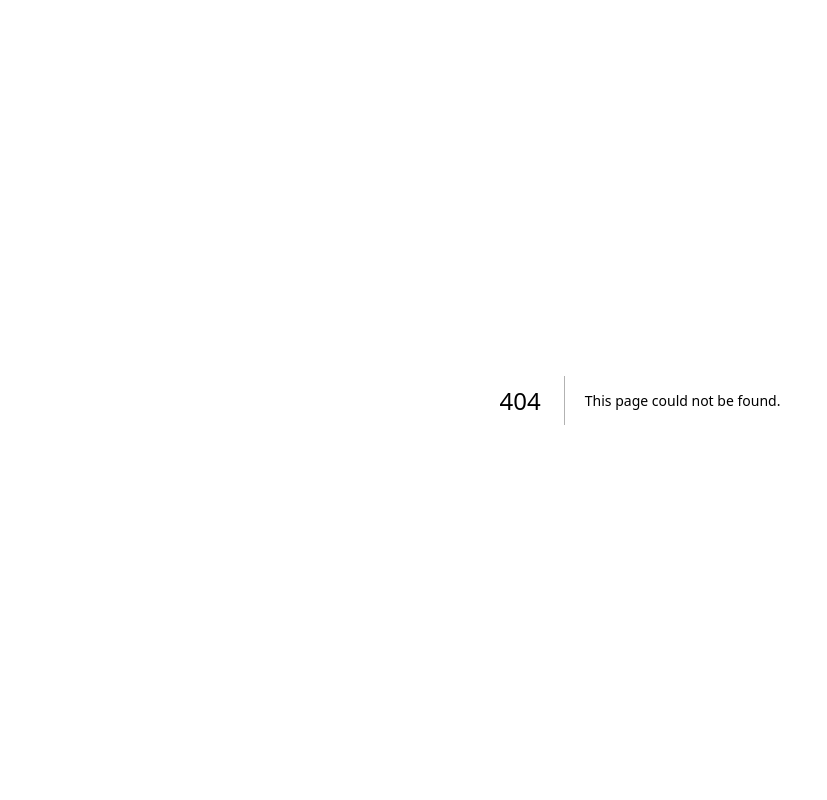
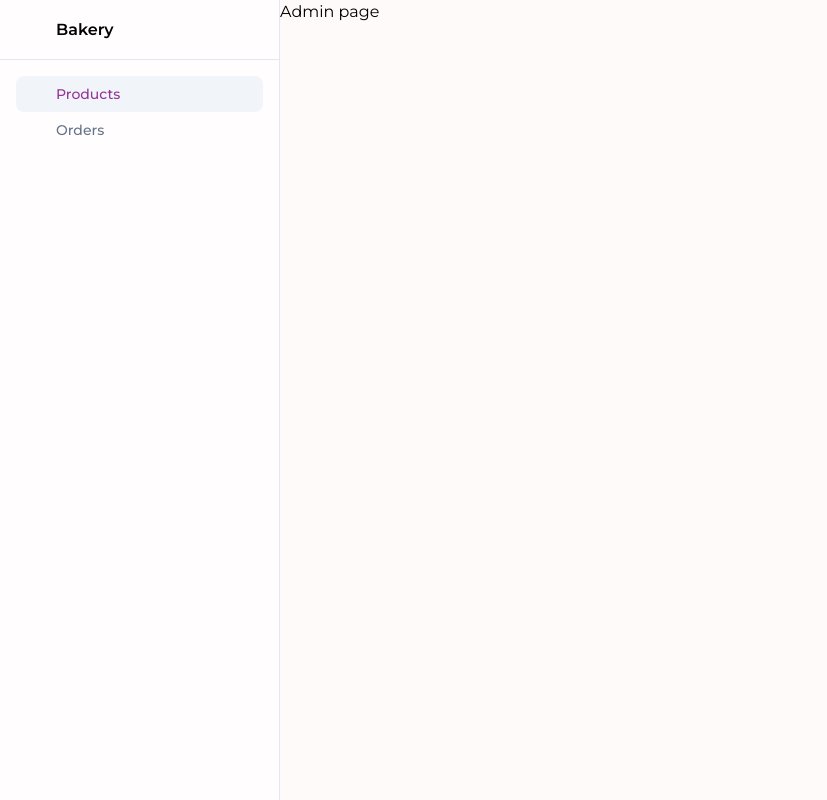
Before and after one commit to xSenny/bakery, a Next.js app: page /admin in a window 1280 px wide. Before the commit this address had no page. Shown: the whole page, without its empty margins (0-827 px from the left). Built offline with nearby package versions, Linux system fonts and the light colour scheme.

Commit message:
Added the admin sidebar

```diff
--- /dev/null
+++ b/app/(admin)/admin/layout.tsx
@@ -0,0 +1,20 @@
+import { Metadata } from "next";
+import AdminNavbar from '@/components/admin/navbar'
+
+export const metadata: Metadata = {
+  title: "Bakery | Admin",
+  description: "Check and shop our products!",
+};
+
+export default function RootLayout({
+  children,
+}: Readonly<{
+  children: React.ReactNode;
+}>) {
+  return (
+    <main className="grid min-h-screen w-full grid-cols-[280px_1fr]">
+      <AdminNavbar />
+      {children}
+    </main >
+  );
+}
--- /dev/null
+++ b/app/(admin)/admin/orders/page.tsx
@@ -0,0 +1,7 @@
+const OrdersPage = () => {
+  return (
+    <div></div>
+  )
+}
+
+export default OrdersPage;
--- /dev/null
+++ b/app/(admin)/admin/page.tsx
@@ -0,0 +1,11 @@
+import React from 'react'
+
+const AdminPage = () => {
+  return (
+    <div className='bg-foreground'>
+      Admin page
+    </div>
+  )
+}
+
+export default AdminPage
--- /dev/null
+++ b/app/(root)/layout.tsx
@@ -0,0 +1,18 @@
+import { Metadata } from "next";
+
+export const metadata: Metadata = {
+  title: "Bakery | Admin",
+  description: "Check and shop our products!",
+};
+
+export default function RootLayout({
+  children,
+}: Readonly<{
+  children: React.ReactNode;
+}>) {
+  return (
+    <>
+      {children}
+    </>
+  );
+}
--- a/app/(root)/shop/page.tsx
+++ b/app/(root)/shop/page.tsx
@@ -1,7 +1,11 @@
 import Header from '@/components/header'
 import ProductCard from '@/components/product-card'
 import React from 'react'
+import AdminModal from '@/components/admin-modal'
 
+type SearchParamProps = {
+  searchParams: { [key: string]: string | string[] | undefined };
+};
 
 const getMockupProducts = () => {
   return [
@@ -92,12 +96,14 @@ const getMockupProducts = () => {
   ]
 }
 
-const ShopPage = () => {
+const ShopPage = ({searchParams}: SearchParamProps) => {
 
   const data = getMockupProducts()
+  const isAdmin = searchParams?.admin === 'true'
 
   return (
     <main className='min-h-screen bg-background flex gap-4 flex-col pb-10'>
+      {isAdmin && <AdminModal />}
       <div className='justify-center flex'>
         <Header />
       </div>
--- a/app/globals.css
+++ b/app/globals.css
@@ -63,9 +63,7 @@
     * {
       @apply border-border;
     }
-    body {
-      @apply bg-background text-foreground;
-    }
+
   }
 
 @responsive {
--- /dev/null
+++ b/components/admin/navbar.tsx
@@ -0,0 +1,46 @@
+'use client'
+import Link from 'next/link'
+import React from 'react'
+import { Card, CardHeader, CardTitle, CardDescription, CardContent } from '../ui/card'
+import {Button} from '@/components/ui/button'
+import { usePathname } from 'next/navigation'
+
+const AdminNavbar = () => {
+
+  const path = usePathname()
+
+  return (
+    <div className="hidden border-r bg-foreground/40 lg:block">
+      <div className="flex h-full max-h-screen flex-col gap-2">
+        <div className="flex h-[60px] items-center border-b px-6">
+          <Link href="/" className="flex items-center gap-2 font-semibold" prefetch={false}>
+            <div className="h-6 w-6" />
+            <span className="">Bakery</span>
+          </Link>
+        </div>
+        <div className="flex-1 overflow-auto py-2">
+          <nav className="grid items-start px-4 text-sm font-medium">
+            <Link
+              href="/admin"
+              className={`flex items-center gap-3 rounded-lg px-3 py-2 text-muted-foreground transition-all hover:text-primary ${path === '/admin' && 'bg-muted text-primary'}`}
+              prefetch={false}
+            >
+              <div className="h-4 w-4" />
+              Products
+            </Link>
+            <Link
+              href="/admin/orders"
+              className={`flex items-center gap-3 rounded-lg px-3 py-2 text-muted-foreground transition-all hover:text-primary ${path === '/admin/orders' && 'bg-muted text-primary'}`}
+              prefetch={false}
+            >
+              <div className="h-4 w-4" />
+              Orders
+            </Link>
+          </nav>
+        </div>
+      </div>
+    </div>
+  )
+}
+
+export default AdminNavbar
```
